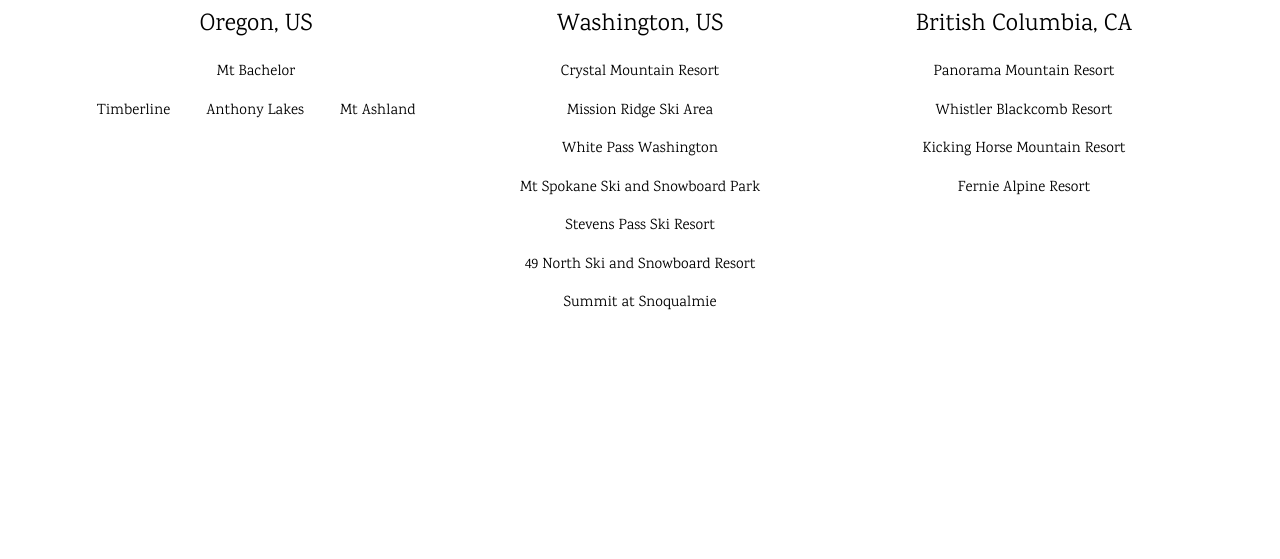
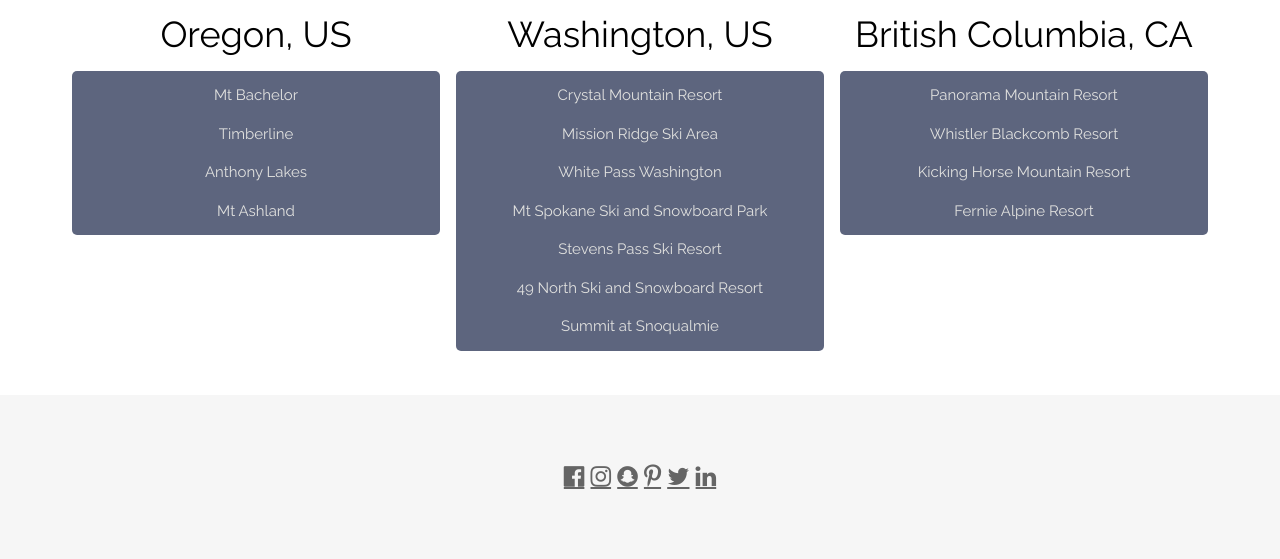
Before and after one commit to BravoN11/resorts, a plain HTML site: page index.html in a window 1280 px wide. Shown: the part 472-1031 px from the top of the page. Before the commit the page ends 819 px from the top, so only its background shows below. Drawn offline with nearby package versions, Linux system fonts and the light colour scheme.

Commit message:
Update index.html

```diff
--- a/index.html
+++ b/index.html
@@ -5,12 +5,12 @@
 <meta charset="UTF-8">
 <meta name="viewport" content="width=device-width, initial-scale=1">
 <link rel="stylesheet" href="https://www.w3schools.com/w3css/4/w3.css">
-<link rel="stylesheet" href="https://fonts.googleapis.com/css?family=Karma">
-<link rel="stylesheet" href="mystyle.css">
+<link rel="stylesheet" href="https://fonts.googleapis.com/css?family=Raleway">
+<link rel="stylesheet" href="https://cdnjs.cloudflare.com/ajax/libs/font-awesome/4.7.0/css/font-awesome.min.css">
 <style>
-body,h1,h2,h3,h4,h5,h6 {font-family: "Karma", sans-serif}
-.w3-bar-block .w3-bar-item {padding:20px}
-.w3-quarter img {
+    body,h1 {font-family: "Raleway", sans-serif}
+    .w3-bar-block .w3-bar-item {padding:20px}
+    .w3-quarter img {
       width: 100%;
       height: 300px; /* Set a fixed height for all images */
       object-fit: cover; /* Ensure the images cover the specified height */
@@ -19,6 +19,20 @@
     .w3-quarter {
       margin-bottom: 16px;
     }
+    #Content {
+    background-color: #5d657e;
+    padding: 5px;
+    border-radius: 5px;
+    margin-bottom: 20px;
+    color: #e1e1df;
+  }
+  footer {
+    background-color: #f4f4f4;
+    padding: 64px 0;
+    text-align: center;
+    opacity: 0.8;
+    font-size: x-large;
+  }
 </style>
 </head>
 <body>
@@ -47,17 +61,17 @@
   <div class="w3-row-padding w3-padding-16 w3-center" id="States">
     <div class="w3-third">
       <img src="https://images.pexels.com/photos/1699574/pexels-photo-1699574.jpeg?auto=compress&cs=tinysrgb&w=600" alt="OR">
-      <h3>Oregon, US</h3>
+      <h1>Oregon, US</h1>
         <div id="Content">
             <a href="https://www.mtbachelor.com/" class="w3-bar-item w3-button">Mt Bachelor</a><Br/>
-            <a href="https://www.timberlinelodge.com" class="w3-bar-item w3-button">Timberline</a>
-            <a href="https://anthonylakes.com//" class="w3-bar-item w3-button">Anthony Lakes</a>
+            <a href="https://www.timberlinelodge.com" class="w3-bar-item w3-button">Timberline</a><Br/>
+            <a href="https://anthonylakes.com//" class="w3-bar-item w3-button">Anthony Lakes</a><Br/>
             <a href="https://www.mtashland.com/" class="w3-bar-item w3-button">Mt Ashland</a>
         </div>
     </div>
     <div class="w3-third">
       <img src="https://images.pexels.com/photos/18815486/pexels-photo-18815486/free-photo-of-panorama-of-tipsoo-lake-and-mount-rainier.jpeg?auto=compress&cs=tinysrgb&w=1260&h=750&dpr=1" alt="WA">
-      <h3>Washington, US</h3>
+      <h1>Washington, US</h1>
       <div id="Content">
             <a href="https://www.crystalmountainresort.com/" class="w3-bar-item w3-button">Crystal Mountain Resort</a>
             <a href="https://www.missionridge.com/" class="w3-bar-item w3-button">Mission Ridge Ski Area</a>
@@ -70,7 +84,7 @@
     </div>
     <div class="w3-third">
       <img src="https://images.pexels.com/photos/2234418/pexels-photo-2234418.jpeg?auto=compress&cs=tinysrgb&w=1260&h=750&dpr=1" alt="BC">
-      <h3>British Columbia, CA</h3>
+      <h1>British Columbia, CA</h1>
         <div id="Content">
             <a href="https://www.panoramaresort.com/?season=winter" class="w3-bar-item w3-button">Panorama Mountain Resort</a>
             <a href="https://www.whistlerblackcomb.com/" class="w3-bar-item w3-button">Whistler Blackcomb Resort</a>
@@ -82,7 +96,15 @@
 
 <!-- End page content -->
 </div>
-
+<!-- Footer -->
+<footer class="w3-container w3-padding-64 w3-center w3-opacity w3-light-grey w3-xlarge">
+    <a href="https://facebook.com" target="_blank" class="fa fa-facebook-official w3-hover-opacity"></a>
+    <a href="https://instagram.com" target="_blank" class="fa fa-instagram w3-hover-opacity"></a>
+    <a href="https://snapchat.com" target="_blank" class="fa fa-snapchat w3-hover-opacity"></a>
+    <a href="https://pinterest.com" target="_blank" class="fa fa-pinterest-p w3-hover-opacity"></a>
+    <a href="https://twitter.com" target="_blank" class="fa fa-twitter w3-hover-opacity"></a>
+    <a href="https://linkedin.com" target="_blank" class="fa fa-linkedin w3-hover-opacity"></a>
+  </footer>
 
 
 </body>
```
